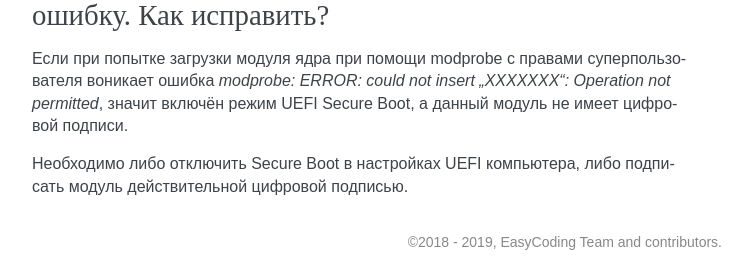
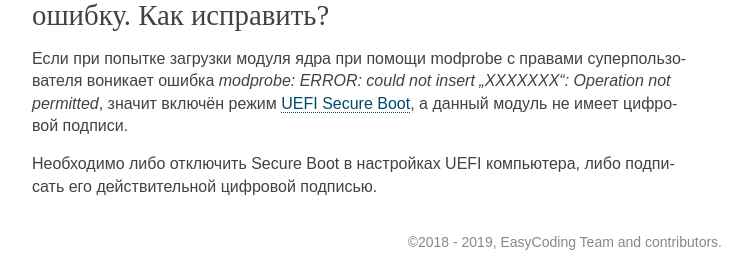
Before and after one commit to RussianFedora/FAQ, a Sphinx documentation site: the page built from source/administration.rst, in a window 1280 px wide and 900 px high, scrolled down 23196 px. Shown: the part 620-897 px from the top of the window, without its empty margins (388-1137 px from the left). Built offline with Sphinx 7.4.7, drawn with Linux system fonts in a browser that asks for light colours.

Commit message:
Added internal hyperlink to modprobe-error question.

```diff
--- a/source/administration.rst
+++ b/source/administration.rst
@@ -1341,12 +1341,12 @@ Coredump - это дамп закрытой памяти процесса, со
 
 Каждому скрипту в качестве параметра передаётся версия установленного ядра, которую можно получить через ``${1}``.
 
-.. index:: linux, kernel, modprobe, module
+.. index:: linux, kernel, modprobe, secure boot, module
 .. _modprobe-sberr:
 
 При загрузке модуля ядра через modprobe я получаю ошибку. Как исправить?
 ===========================================================================
 
-Если при попытке загрузки модуля ядра при помощи modprobe с правами суперпользователя воникает ошибка *modprobe: ERROR: could not insert 'XXXXXXX': Operation not permitted*, значит включён режим UEFI Secure Boot, а данный модуль не имеет цифровой подписи.
+Если при попытке загрузки модуля ядра при помощи modprobe с правами суперпользователя воникает ошибка *modprobe: ERROR: could not insert 'XXXXXXX': Operation not permitted*, значит включён режим :ref:`UEFI Secure Boot <secure-boot>`, а данный модуль не имеет цифровой подписи.
 
-Необходимо либо отключить Secure Boot в настройках UEFI компьютера, либо подписать модуль действительной цифровой подписью.
+Необходимо либо отключить Secure Boot в настройках UEFI компьютера, либо подписать его действительной цифровой подписью.
```
